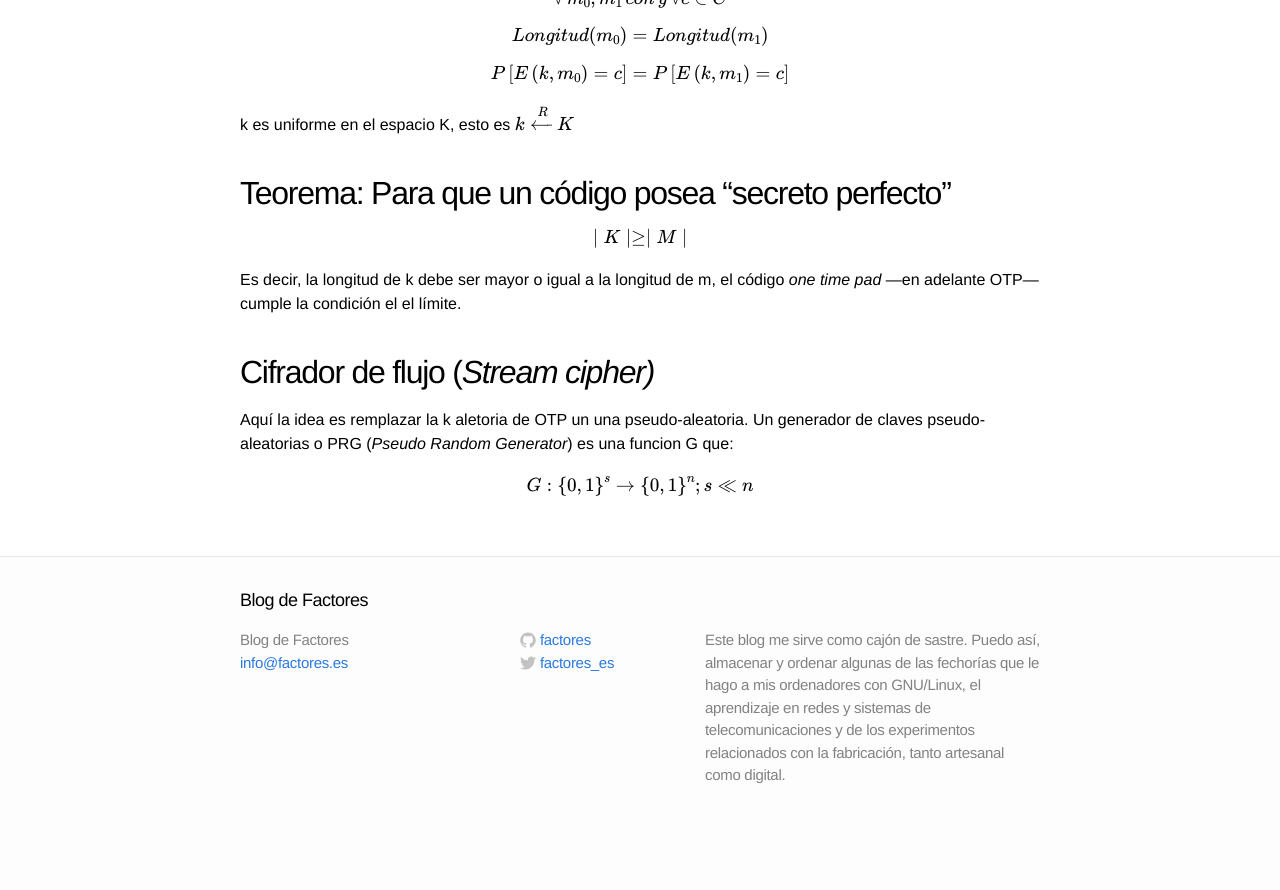
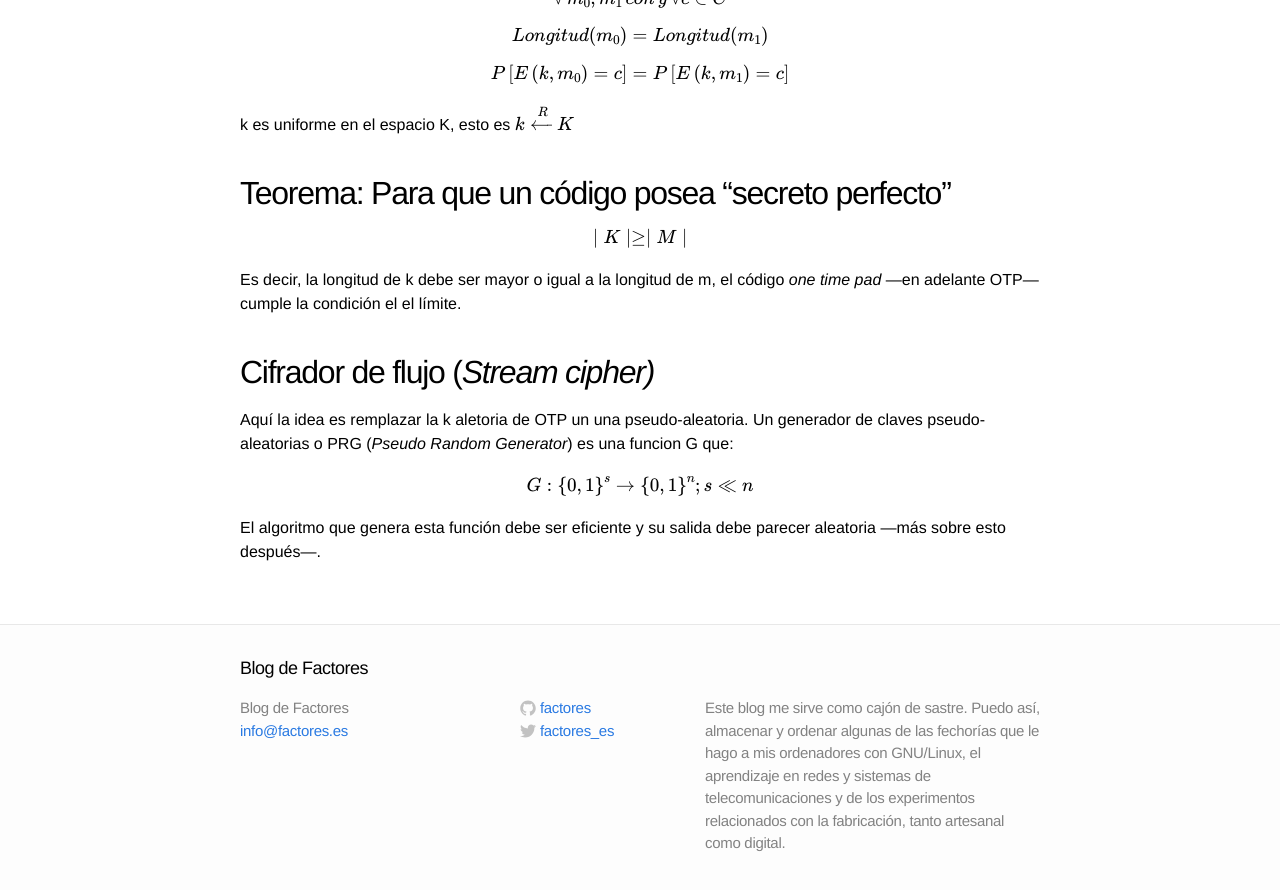
Before and after one commit to ddelaviuda/ddelaviuda.github.io, a Jekyll site: the page built from _posts/2016-09-05-Criptografia-elemental.markdown, in a window 1280 px wide and 900 px high, scrolled down 1099 px. Shown: the top 890 px of the window. Built offline with Jekyll 4.4.1, drawn with Linux system fonts in a browser that asks for light colours; formulas are drawn with MathJax 3; before the commit the page ends 1931 px from its top, so only the background shows below that.

Commit message:
Update 2016-09-05-Criptografia-elemental.markdown

```diff
--- a/_posts/2016-09-05-Criptografia-elemental.markdown
+++ b/_posts/2016-09-05-Criptografia-elemental.markdown
@@ -66,3 +66,5 @@ Cifrador de flujo (*Stream cipher)*
 Aquí la idea es remplazar la k aletoria de OTP un una pseudo-aleatoria. Un generador de claves pseudo-aleatorias o PRG (*Pseudo Random Generator*) es una funcion G que:
 
 $$G: \left \{ 0,1 \right \}^{s} \rightarrow \left \{ 0,1 \right \}^{n} ; s\ll n  $$
+
+El algoritmo que genera esta función debe ser eficiente y su salida debe parecer aleatoria ---más sobre esto después---.
```
